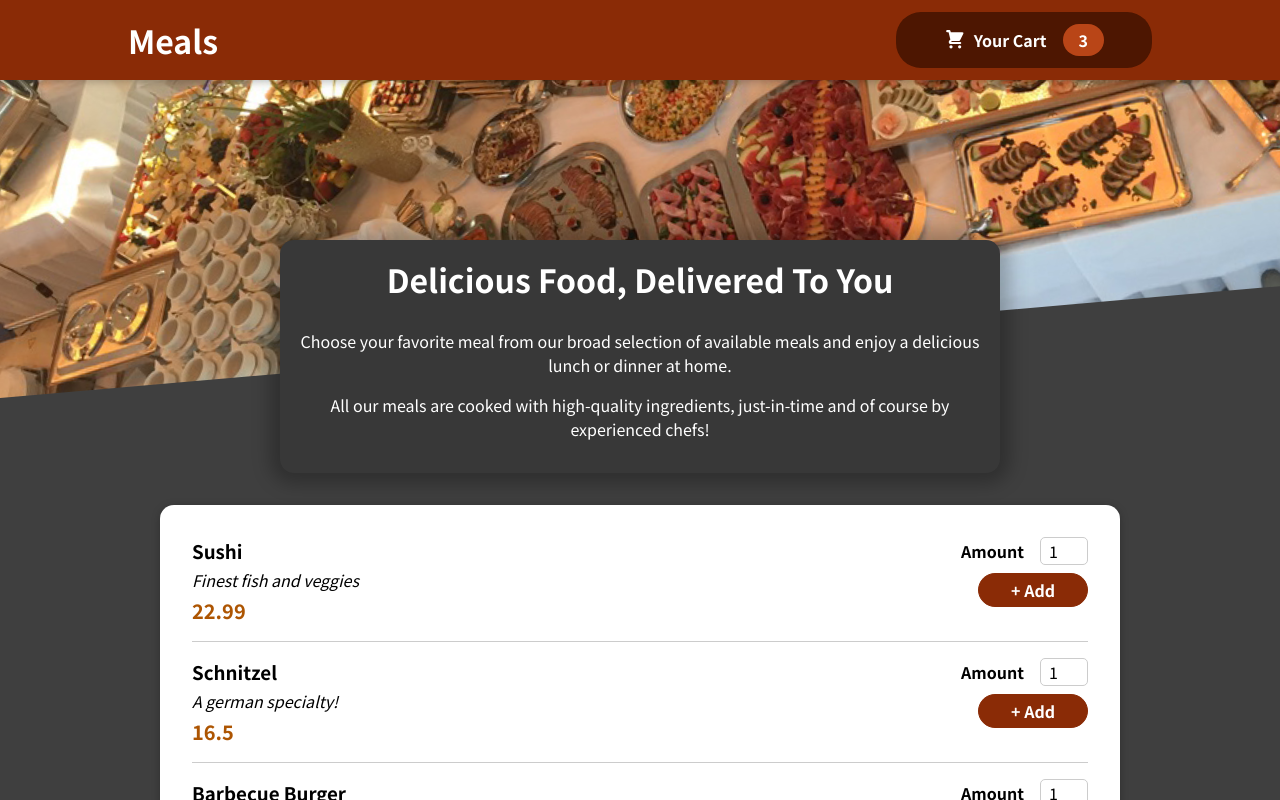
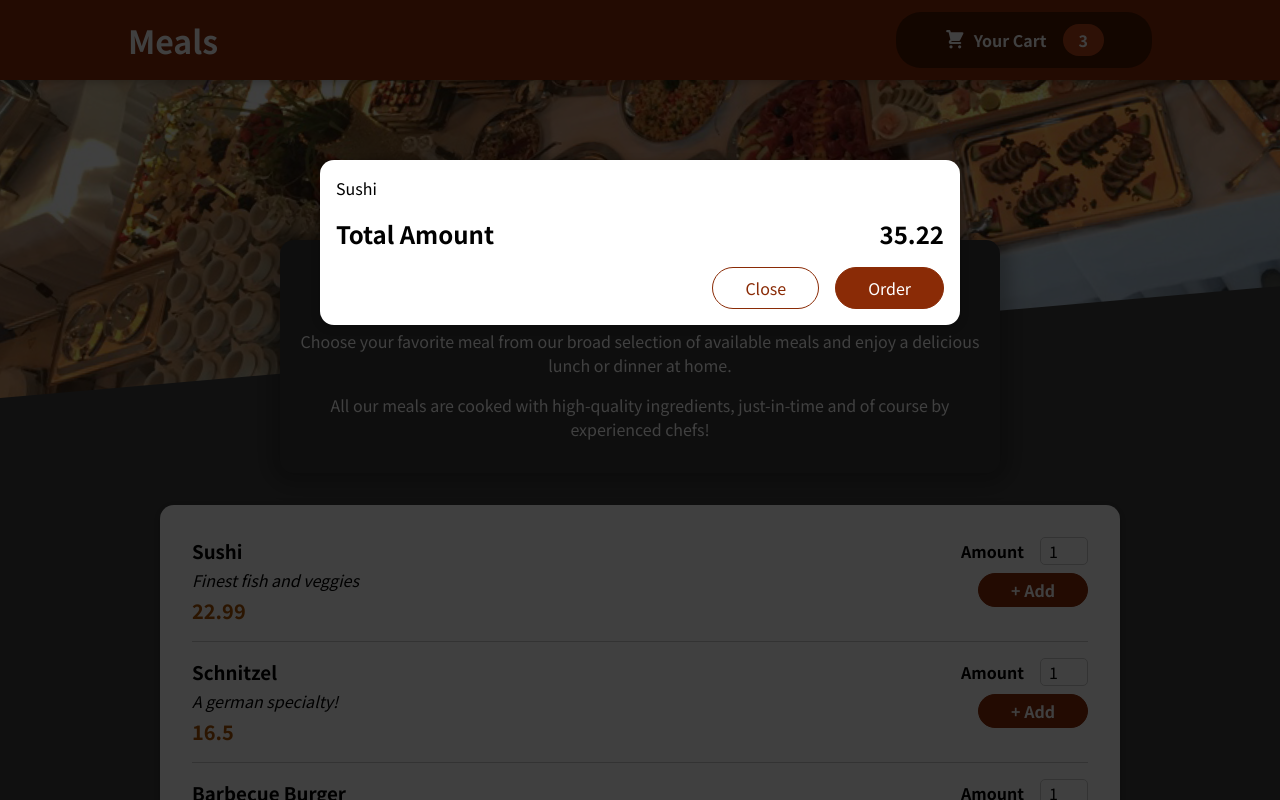
Before and after one commit to azazel-oss/shopping-cart-ts, a React (Vite) app: page / in a window 1280 px wide. Shown: the top 800 px of the page. Built offline with nearby package versions, Linux system fonts and the light colour scheme.

Commit message:
Add portal for the modal and display cart

```diff
--- a/index.html
+++ b/index.html
@@ -7,6 +7,7 @@
     <title>Vite + React + TS</title>
   </head>
   <body>
+    <div id="overlays"></div>
     <div id="root"></div>
     <script type="module" src="/src/main.tsx"></script>
   </body>
--- a/src/App.tsx
+++ b/src/App.tsx
@@ -1,10 +1,12 @@
 import React from "react";
+import Cart from "./components/Cart/Cart";
 import Header from "./components/Layout/Header";
 import Meals from "./components/Meals/Meals";
 
 function App() {
   return (
     <React.Fragment>
+      <Cart />
       <Header />
       <main>
         <Meals />
--- a/src/components/Cart/Cart.tsx
+++ b/src/components/Cart/Cart.tsx
@@ -1,3 +1,4 @@
+import Modal from "../UI/Modal";
 import styles from "./Cart.module.css";
 const Cart = () => {
   const cartItems = (
@@ -8,16 +9,17 @@
     </ul>
   );
   return (
-    <div>
+    <Modal>
       {cartItems}
       <div className={styles.total}>
         <span>Total Amount</span>
         <span>35.22</span>
       </div>
       <div className={styles.actions}>
-        <button className={styles.button}>Close</button>
+        <button className={styles["button--alt"]}>Close</button>
+        <button className={styles.button}>Order</button>
       </div>
-    </div>
+    </Modal>
   );
 };
 
--- /dev/null
+++ b/src/components/UI/Modal.module.css
@@ -0,0 +1,40 @@
+.backdrop {
+  position: fixed;
+  top: 0;
+  left: 0;
+  width: 100%;
+  height: 100vh;
+  z-index: 20;
+  background-color: rgba(0, 0, 0, 0.75);
+}
+
+.modal {
+  position: fixed;
+  top: 20vh;
+  left: 5%;
+  width: 90%;
+  background-color: white;
+  padding: 1rem;
+  border-radius: 14px;
+  box-shadow: 0 2px 8px rgba(0, 0, 0, 0.25);
+  z-index: 30;
+  animation: slide-down 300ms ease-out forwards;
+}
+
+@media (min-width: 768px) {
+  .modal {
+    width: 40rem;
+    left: calc(50% - 20rem);
+  }
+}
+
+@keyframes slide-down {
+  from {
+    opacity: 0;
+    transform: translateY(-3rem);
+  }
+  to {
+    opacity: 1;
+    transform: translateY(0);
+  }
+}
--- /dev/null
+++ b/src/components/UI/Modal.tsx
@@ -0,0 +1,37 @@
+import styles from "./Modal.module.css";
+
+import React, { ReactNode } from "react";
+import ReactDOM from "react-dom";
+
+type OverlayProps = {
+  children?: ReactNode;
+};
+
+type ModalProps = {
+  children?: ReactNode;
+};
+
+const Backdrop = () => {
+  return <div className={styles.backdrop} />;
+};
+
+const ModalOverlay: React.FC<OverlayProps> = ({ children }) => {
+  return (
+    <div className={styles.modal}>
+      <div className={styles.content}>{children}</div>
+    </div>
+  );
+};
+
+const portalEl = document.getElementById("overlays") as HTMLElement;
+
+const Modal: React.FC<ModalProps> = ({ children }) => {
+  return (
+    <React.Fragment>
+      {ReactDOM.createPortal(<Backdrop />, portalEl)}
+      {ReactDOM.createPortal(<ModalOverlay>{children}</ModalOverlay>, portalEl)}
+    </React.Fragment>
+  );
+};
+
+export default Modal;
```
